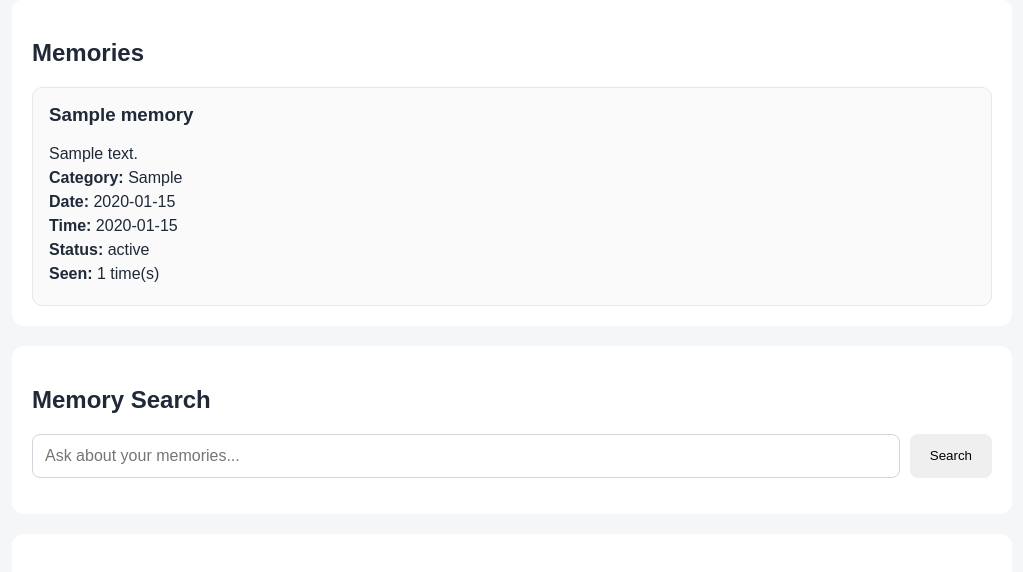
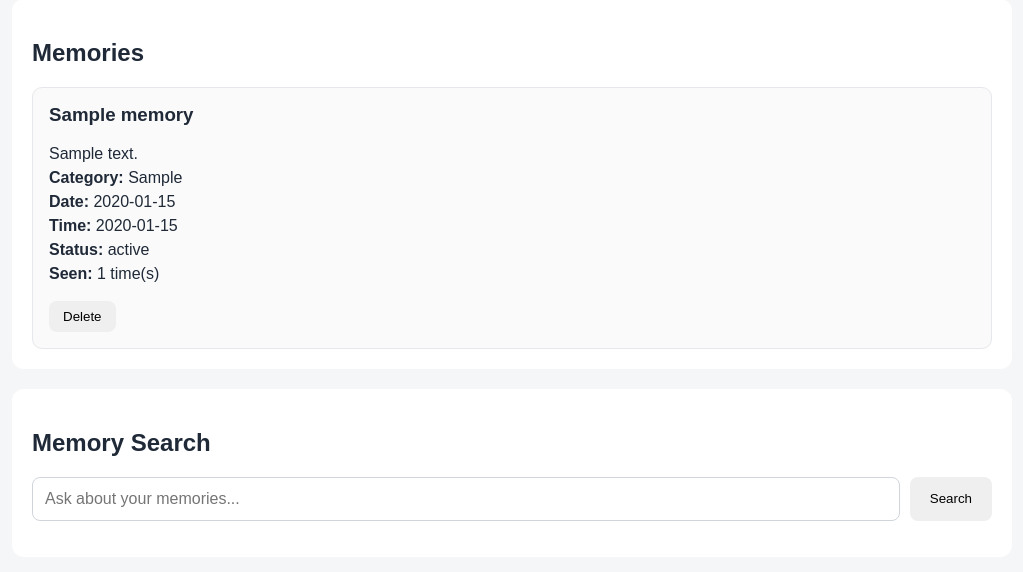
Before and after one commit to Thilinapri/AI-Personal-Assistant, a Flask app: page / in a window 1280 px wide. Shown: the part 299-871 px from the top of the page, without its empty margins (128-1151 px from the left). Run offline with Flask 3, Linux system fonts and the light colour scheme; tables that the repository leaves empty hold one stand-in row (values such as "Sample post").

Commit message:
add memory delete control

```diff
--- a/src/database/database.py
+++ b/src/database/database.py
@@ -299,6 +299,16 @@ class Database:
 
             return cursor.fetchone()
 
+    def delete_memory(self, memory_id):
+        """Permanently delete a memory and its linked reminders."""
+
+        with self.lock:
+            with self.connection:
+                self.connection.execute(
+                    "DELETE FROM memories WHERE id = ?",
+                    (memory_id,)
+                )
+
     def get_active_memories(self):
         """Return all memories that are currently active."""
 
--- a/web/app.py
+++ b/web/app.py
@@ -61,6 +61,17 @@ def create_app():
 
         return jsonify(result)
 
+    @app.route("/api/memories/<int:memory_id>", methods=["DELETE"])
+    def delete_memory(memory_id):
+        database.delete_memory(memory_id)
+
+        return jsonify(
+            {
+                "success": True,
+                "memory_id": memory_id,
+            }
+        )
+
     @app.route("/api/reminders")
     def reminders():
         rows = database.get_all_reminders()
--- a/web/static/css/style.css
+++ b/web/static/css/style.css
@@ -54,3 +54,11 @@ section {
 .memory-card p {
     margin: 6px 0;
 }
+
+.delete-memory-button {
+    margin-top: 12px;
+    padding: 8px 14px;
+    border: none;
+    border-radius: 8px;
+    cursor: pointer;
+}
--- a/web/static/js/app.js
+++ b/web/static/js/app.js
@@ -70,6 +70,13 @@ async function loadMemories() {
                     <strong>Seen:</strong>
                     ${memory.seen_count} time(s)
                 </p>
+
+                <button
+                    class="delete-memory-button"
+                    onclick="deleteMemory(${memory.id})"
+                >
+                    Delete
+                </button>
             `;
 
             memoryList.appendChild(card);
@@ -137,6 +144,42 @@ async function loadReminders() {
             "reminder-list"
         ).textContent =
             "Failed to load reminders.";
+    }
+}
+
+
+async function deleteMemory(memoryId) {
+
+    const confirmed = confirm(
+        "Are you sure you want to delete this memory?"
+    );
+
+    if (!confirmed) {
+        return;
+    }
+
+    try {
+        const response = await fetch(
+            `/api/memories/${memoryId}`,
+            {
+                method: "DELETE",
+            }
+        );
+
+        if (!response.ok) {
+            throw new Error("Delete failed");
+        }
+
+        loadMemories();
+        loadReminders();
+
+    } catch (error) {
+        console.error(
+            "Memory deletion failed:",
+            error
+        );
+
+        alert("Failed to delete memory.");
     }
 }
 
```
